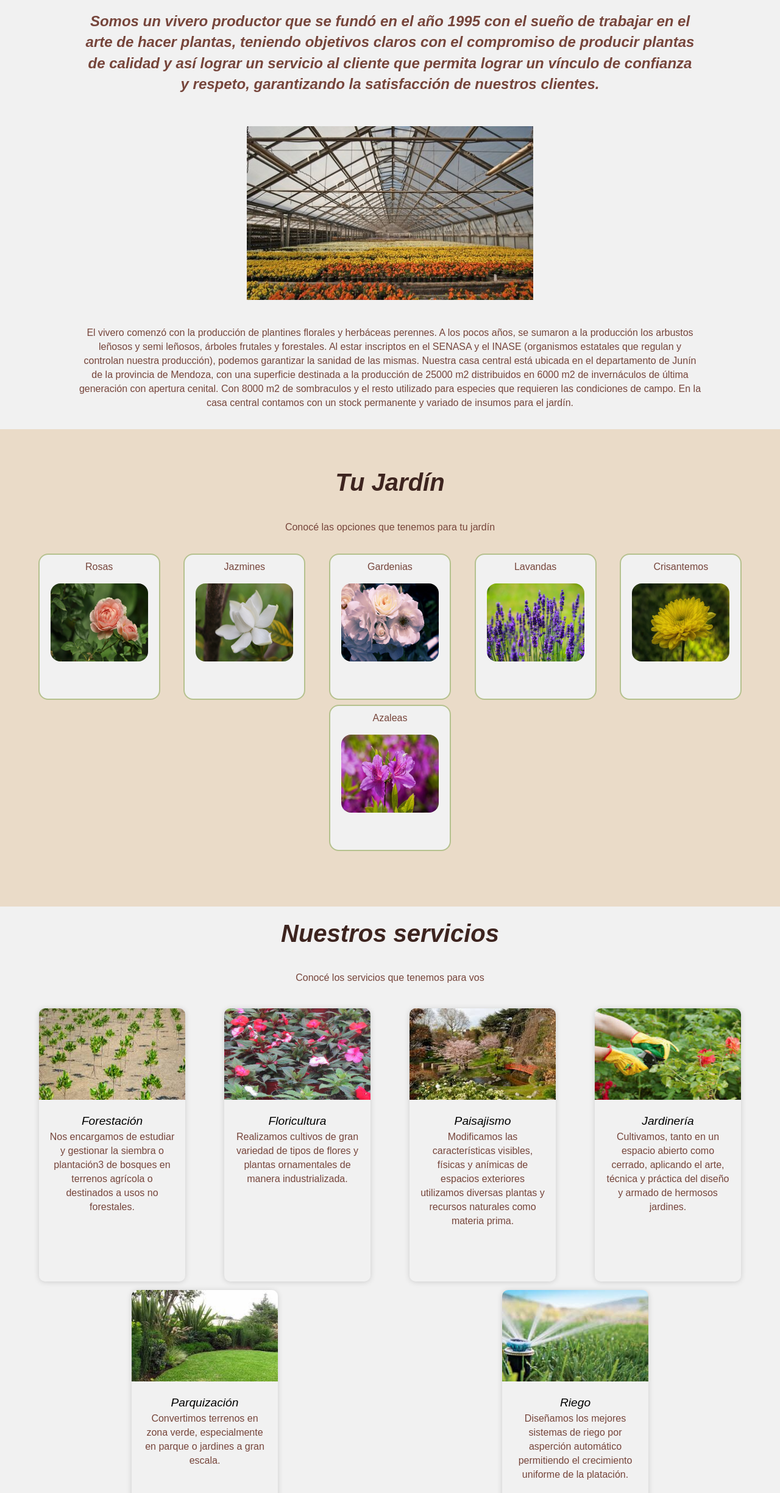
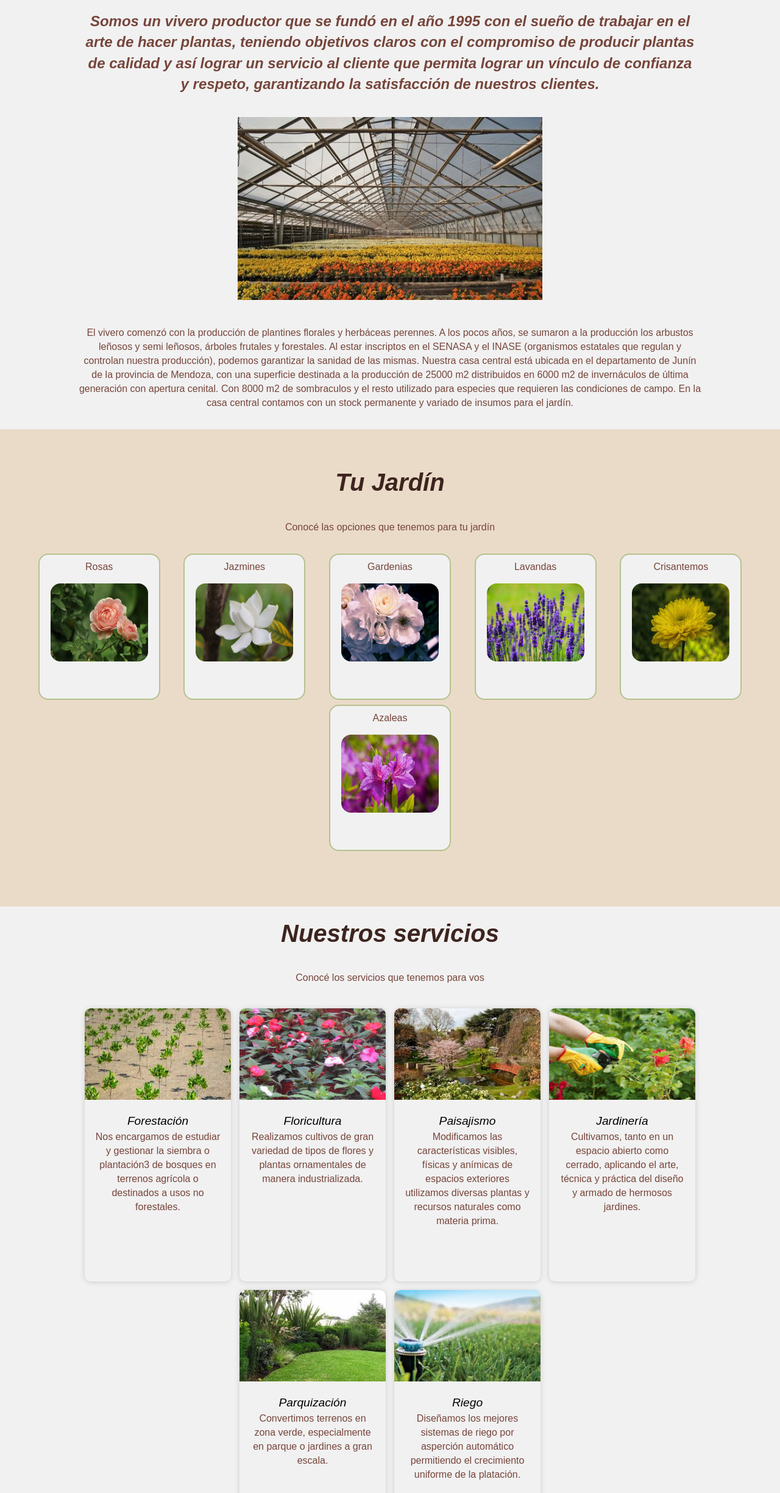
Before and after one commit to VillalbaAgustin/HojaVerde, a plain HTML site: page index.html in a window 1280 px wide. Shown: the part 351-2800 px from the top of the page at 61% size. Drawn offline with Linux system fonts and the light colour scheme; a web font is replaced by a local one.

Commit message:
Corrección de errores en nuestros servicios

```diff
--- a/index.html
+++ b/index.html
@@ -56,10 +56,10 @@
       <div class="contenido1">
         <div class="slider contenido 1-1">
           <div class="contenedor-slider">
-            <span><img src="./static/img/img1.png" alt="Forestales"></span>
-            <span><img src="./static/img/img2.png" alt="Invernáculo"></span>
-            <span><img src="./static/img/img3.png" alt="Frutales"></span>
-            <span><img src="./static/img/img4.png" alt="Sombráculo"></span>
+            <li><img src="./static/img/img1.png" alt="Forestales"></li>
+            <li><img src="./static/img/img2.png" alt="Invernáculo"></li>
+            <li><img src="./static/img/img3.png" alt="Frutales"></li>
+            <li><img src="./static/img/img4.png" alt="Sombráculo"></li>
           </div>
         </div>
         <div class="contenido1-1">
--- a/static/css/style.css
+++ b/static/css/style.css
@@ -96,6 +96,7 @@ nav {
   color: var(--secondary-color);
   transition: 0.25s linear;
 }
+
 #NosotrosRef,
 #JardinRef,
 #ServiciosRef,
@@ -172,7 +173,7 @@ h1 {
   width: 400%;
   animation: deslizado 15s infinite alternate linear;
 }
-.slider span{
+.slider li{
   width: 100%;
   list-style: none;
 }
@@ -353,13 +354,11 @@ display: flex;
 }
 
 .card-service-container{
-  width: fit-content;
   display: flex;
-  justify-content: space-around;
+  justify-content: center;
   margin: 2rem;
   padding-bottom: 3rem;
   flex-wrap: wrap;
-  flex-direction: row;
 }
 
 .card-service{
```
